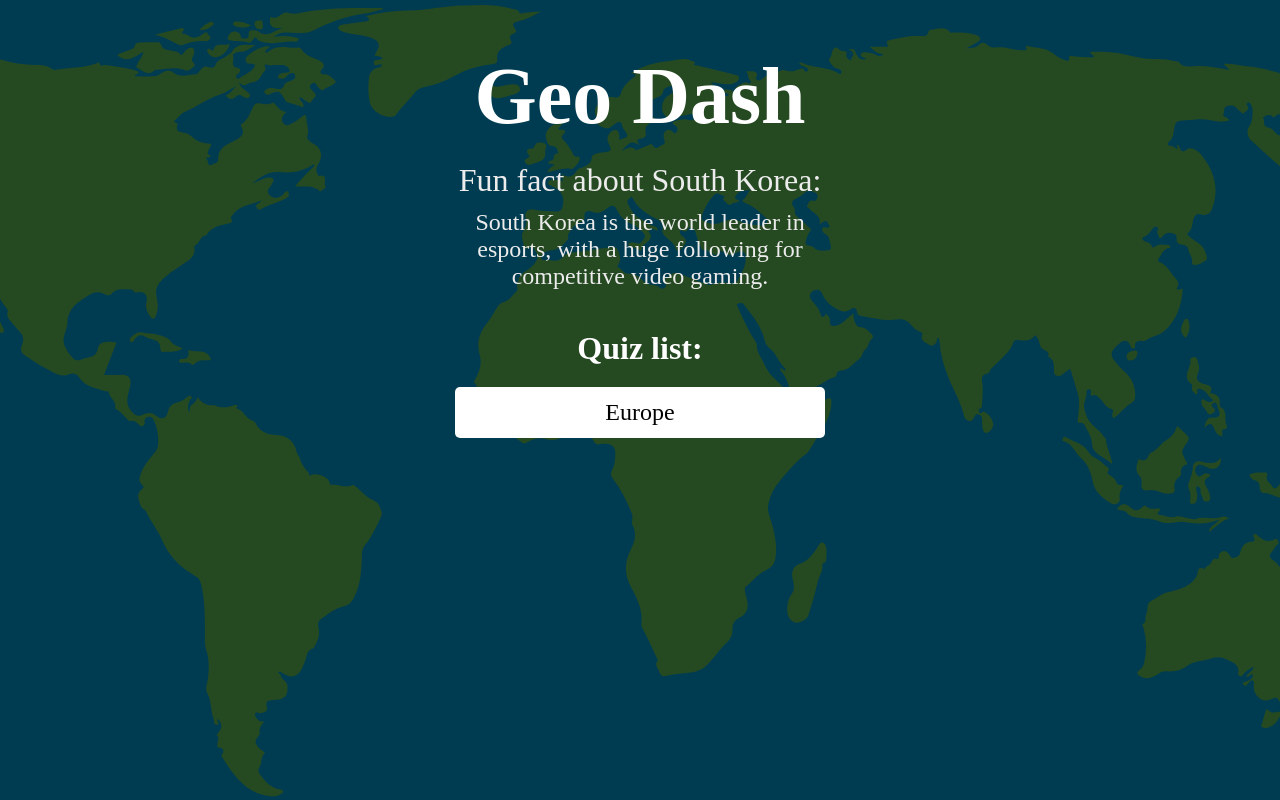
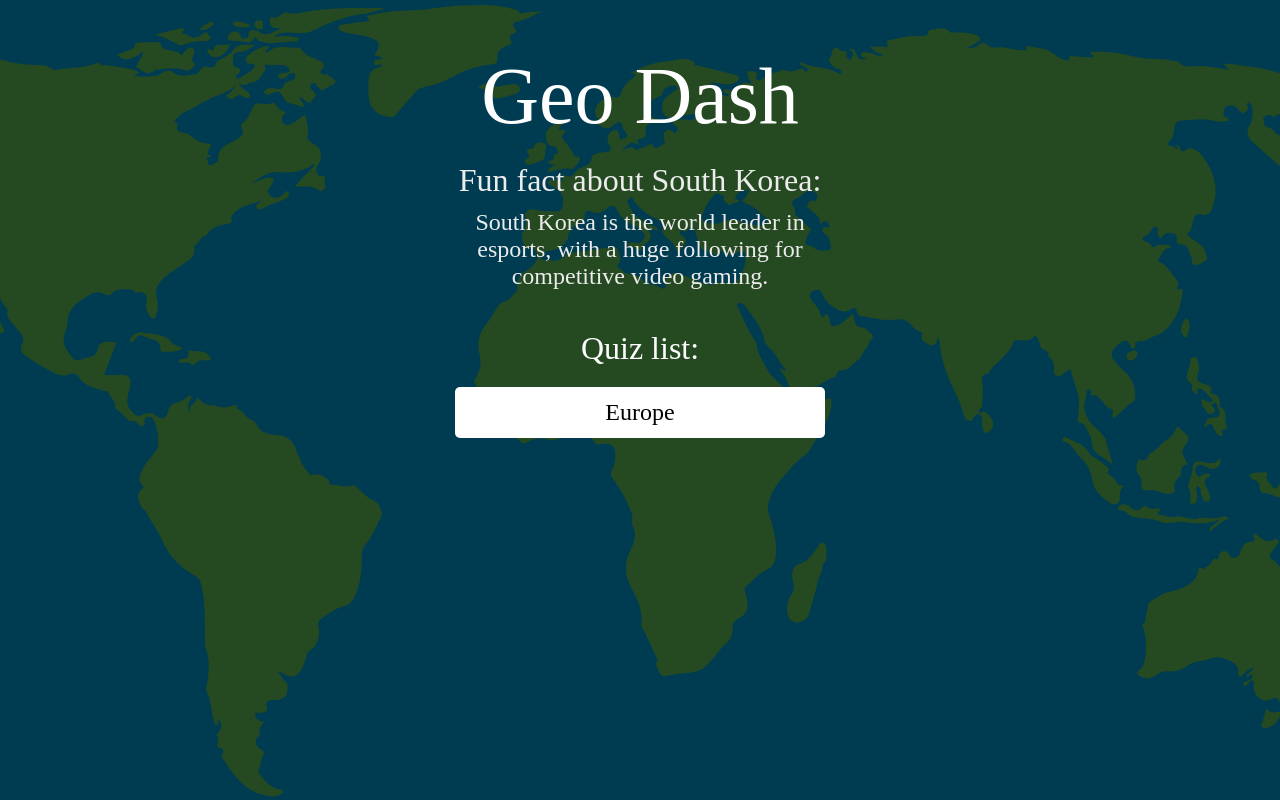
Before and after one commit to vanjazeli/geo-dash, a React (Vite) app: page / in a window 1280 px wide. Built offline with nearby package versions, Linux system fonts and the light colour scheme; data requests are answered from the project's data file; a web font is replaced by a local one.

Commit message:
Fix: Modify typography and cta styles

```diff
--- a/src/styles/base/_call-to-action.scss
+++ b/src/styles/base/_call-to-action.scss
@@ -10,6 +10,11 @@
 	background-color: $white;
 	color: $black;
 	border-radius: 5px;
+}
+
+.cta-primary--inverse {
+	background-color: $black;
+	color: $white;
 }
 
 .cta-primary--short {
--- a/src/styles/base/_typography.scss
+++ b/src/styles/base/_typography.scss
@@ -4,12 +4,15 @@
 
 .text-large {
 	font-size: 80px;
+	font-weight: 400;
 }
 
 .text-middle {
 	font-size: 32px;
+	font-weight: 400;
 }
 
 .text-small {
 	font-size: 24px;
+	font-weight: 400;
 }
```
